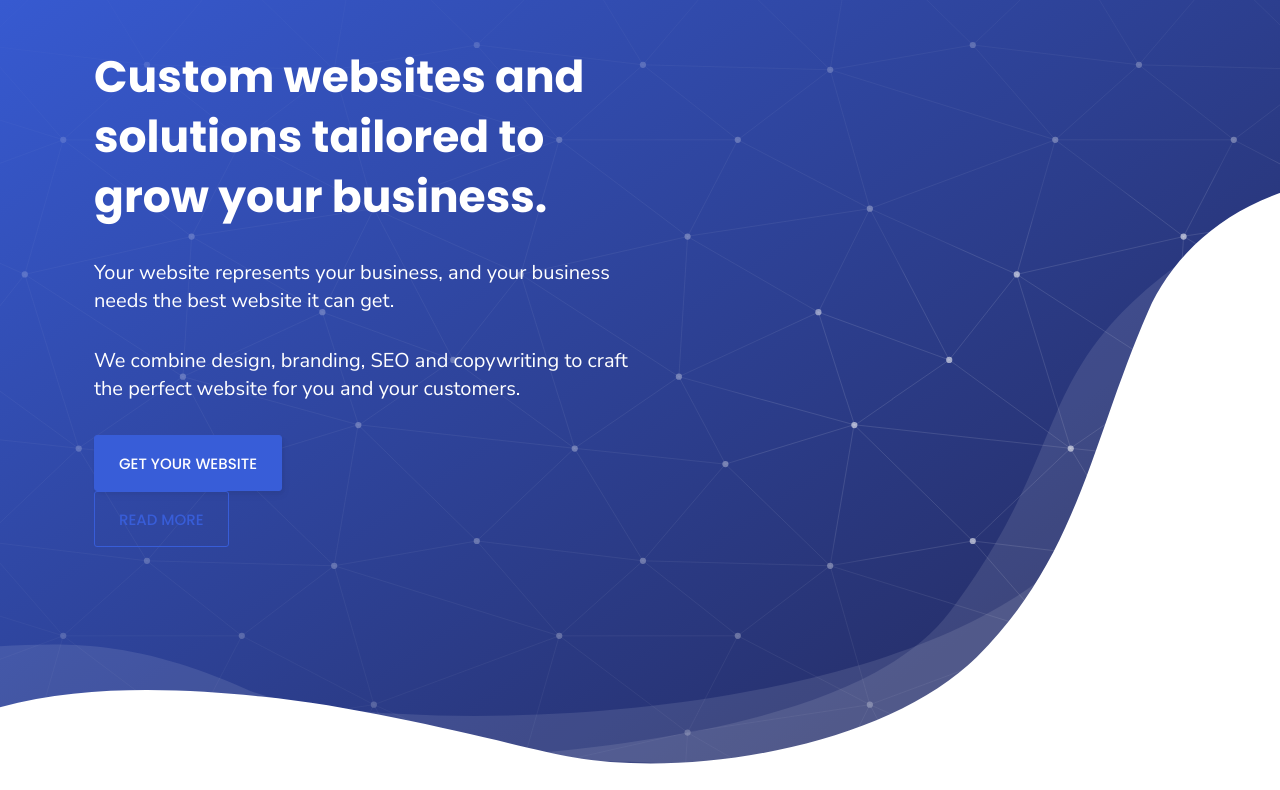
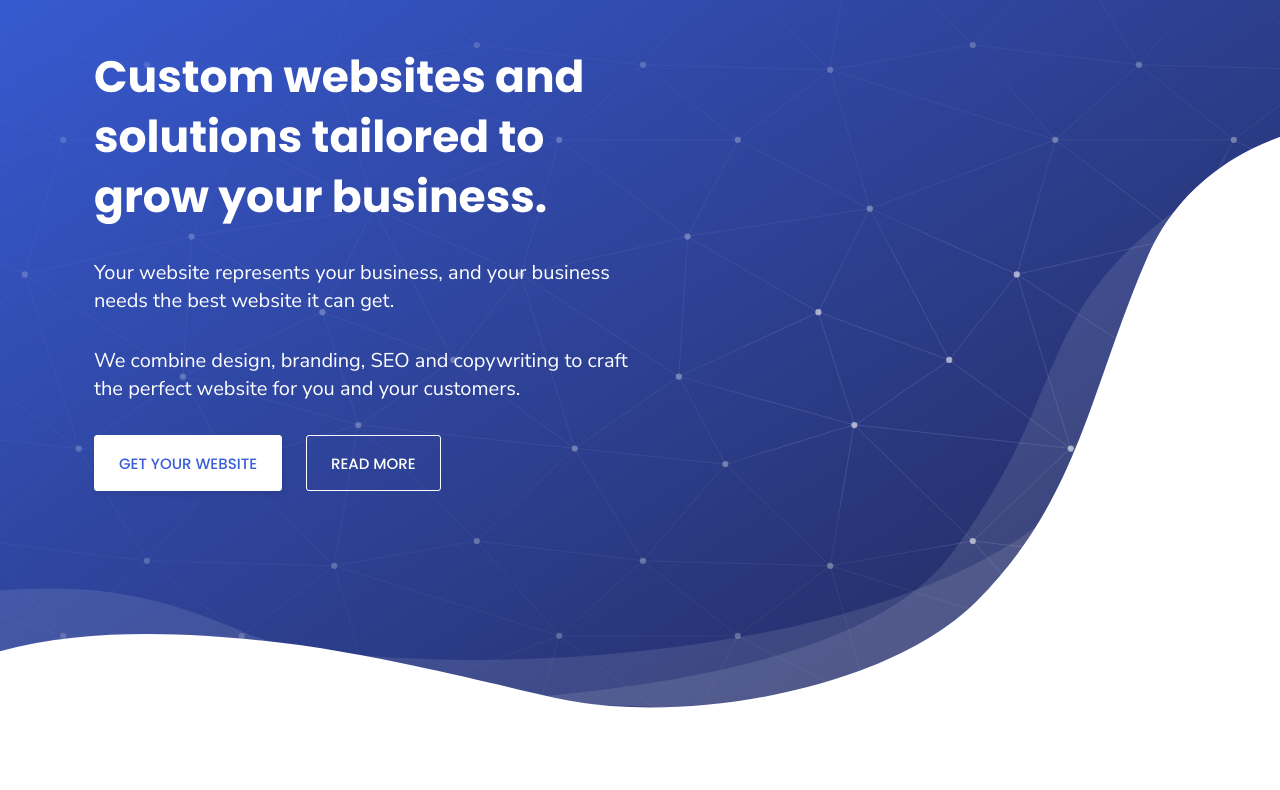
Before and after one commit to jarodpeachey/jelly, a Gatsby site: page / in a window 1280 px wide. Shown: the part 97-887 px from the top of the page. Built offline with nearby package versions, Linux system fonts and the light colour scheme; Gatsby itself is replaced by a stand-in of ours.

Commit message:
Fix errors

```diff
--- a/src/styles/partials/_buttons.scss
+++ b/src/styles/partials/_buttons.scss
@@ -4,33 +4,33 @@
 // @use "utilities" as *;
 
 .btn {
-  background: $color--primary !important;
-  color: white !important;
-  padding: 16px 24px 15px 24px !important;
-  font-size: 15px !important;
-  text-decoration: none !important;
-  border-radius: 3px !important;
-  border: 1px solid $color--primary !important;
-  display: block !important;
-  text-align: center !important;
-  width: fit-content !important;
-  font-weight: 500 !important;
-  // font-family: "Nunito Sans" !important;
-  transition: background 0.3s, box-shadow .3s !important;
-  text-transform: uppercase !important;
-  box-shadow: 1px 2px 4px -1px #1b1a2710, 3px 5px 8px -2px #1b1a2710 !important;
+  background: $color--primary;
+  color: white;
+  padding: 16px 24px 15px 24px;
+  font-size: 15px;
+  text-decoration: none;
+  border-radius: 3px;
+  border: 1px solid $color--primary;
+  display: block;
+  text-align: center;
+  width: fit-content;
+  font-weight: 500;
+  // font-family: "Nunito Sans";
+  transition: background 0.3s, box-shadow .3s;
+  text-transform: uppercase;
+  box-shadow: 1px 2px 4px -1px #1b1a2710, 3px 5px 8px -2px #1b1a2710;
 
   &:hover {
-    box-shadow: 1px 2px 4px -1px #1b1a2720, 3px 5px 8px -2px #1b1a2720, 1px 1px 26px -6px #1b1a2720 !important;
+    box-shadow: 1px 2px 4px -1px #1b1a2720, 3px 5px 8px -2px #1b1a2720, 1px 1px 26px -6px #1b1a2720;
   }
 
   &.outlined {
-    background: transparent !important;
-    color: $color--primary !important;
-    box-shadow: none !important;
+    background: transparent;
+    color: $color--primary;
+    box-shadow: none;
 
     &:hover {
-      box-shadow: 1px 2px 4px -1px #1b1a2710, 3px 5px 8px -2px #1b1a2710 !important;
+      box-shadow: 1px 2px 4px -1px #1b1a2710, 3px 5px 8px -2px #1b1a2710;
     }
   }
 }
--- a/src/styles/partials/_navigation.scss
+++ b/src/styles/partials/_navigation.scss
@@ -255,6 +255,7 @@
       // margin-left: 2rem;
       background: transparent;
       width: fit-content;
+      flex-direction: row;
 
       a.menu__item,
       span.menu__item {
```
